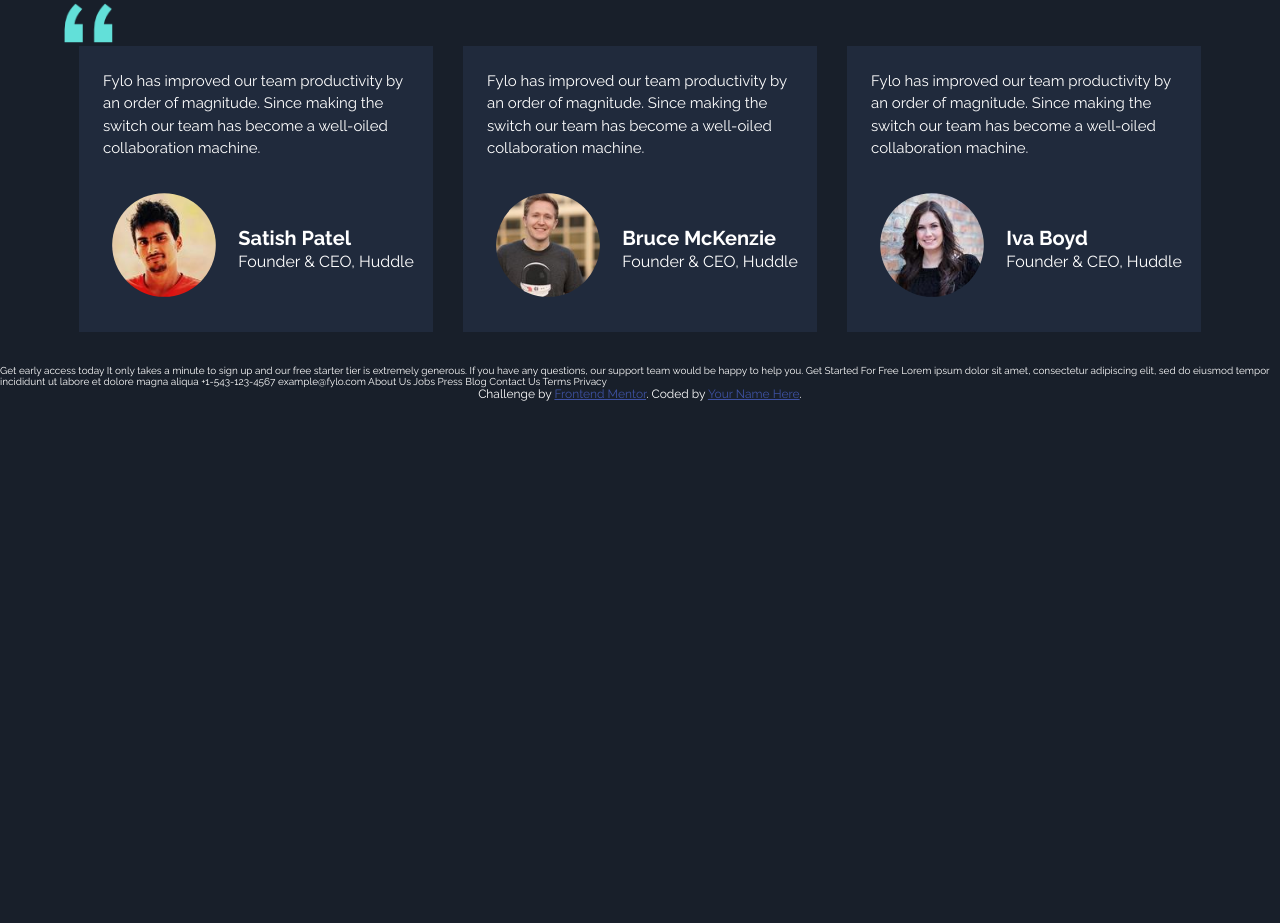
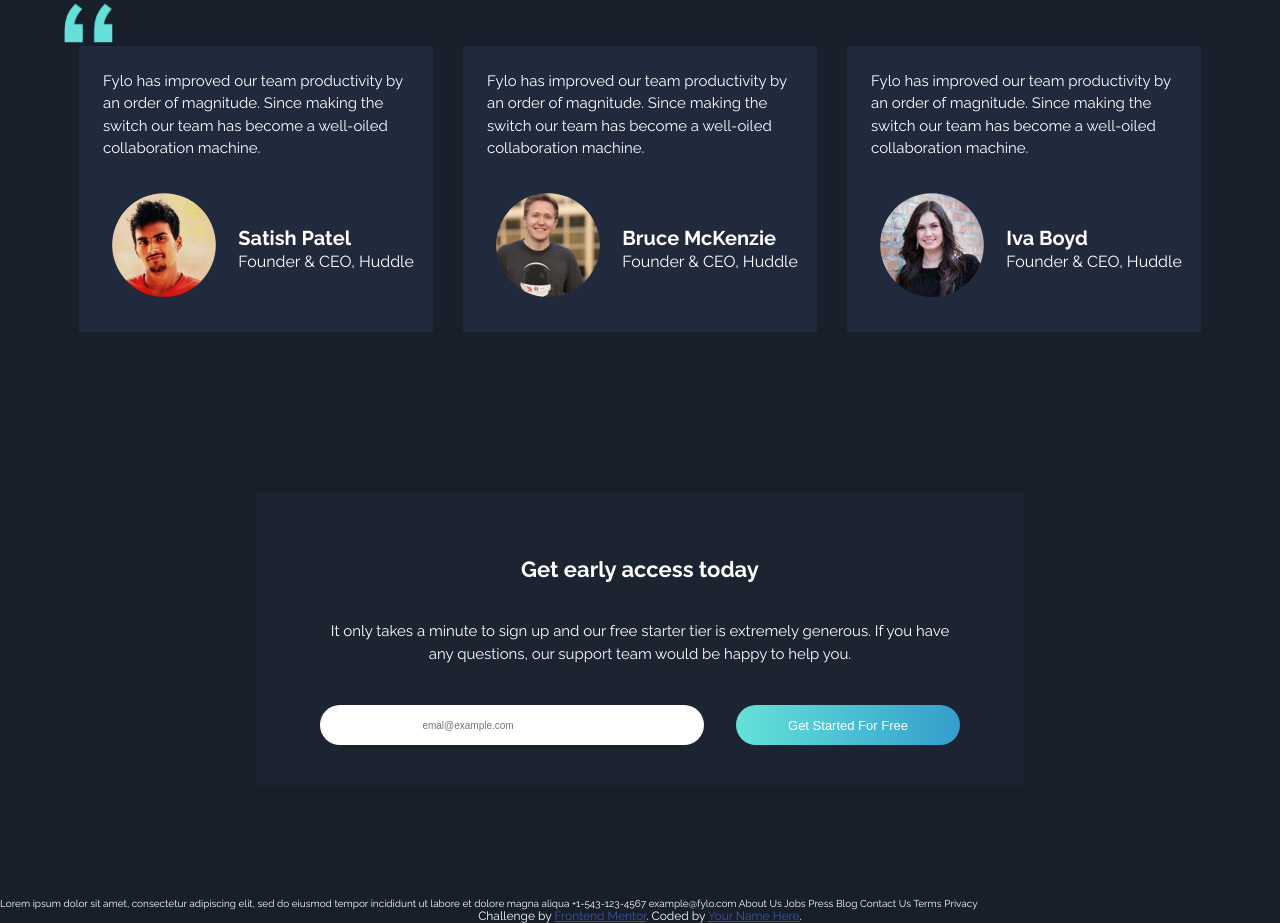
Before and after one commit to kartyszko/challenge1, a plain HTML site: page index.html in a window 1280 px wide. Shown: the part 2140-3063 px from the top of the page. Before the commit the page ends 2541 px from the top, so only its background shows below. Drawn offline with Linux system fonts and the light colour scheme.

Commit message:
add section contact

```diff
--- a/index.html
+++ b/index.html
@@ -101,17 +101,18 @@
       </div>
     </section>
 
+    <section class="contact">
+      <div class="contact">
+        <h1>Get early access today</h1>
+        <p>It only takes a minute to sign up and our free starter tier is extremely generous. If you have any questions, our support team would be happy to help you.</p>
+        <input type="email" placeholder="emal@example.com">
+        <button>Get Started For Free</button>
+      </div>
+    </section>
 </br>
 </br>
 </br>
 
-
-  Get early access today
-
-  It only takes a minute to sign up and our free starter tier is extremely generous. If you have any
-  questions, our support team would be happy to help you.
-
-  Get Started For Free
 
   Lorem ipsum dolor sit amet, consectetur adipiscing elit, sed do eiusmod tempor incididunt ut labore et
   dolore magna aliqua
--- a/style.css
+++ b/style.css
@@ -159,7 +159,6 @@ header button {
     margin: 5vw auto 0;
     background-image: linear-gradient(90deg, hsl(176, 68%, 64%), hsl(198, 60%, 50%));
     padding: 2vh 8vw;
-    text-decoration: none;
     color: hsl(0, 0%, 100%);
     font-size: 1.3em;
     border-radius: 25px;
@@ -372,6 +371,91 @@ section.comments div.comment div.person {
     }
 }
 
+/* section contact */
+section.contact {
+    margin: 20vh 10vw 10vh;
+}
+
+section.contact div.contact {
+    padding: 5vw 5vw 10vw;
+    background-color:hsl(217, 28%, 15%);
+    text-align: center;
+}
+section.contact div.contact h1 {
+    padding-bottom: 3vw;
+}
+
+section.contact div.contact p {
+    margin-bottom: 5vh;
+    line-height: 150%;
+}
+
+section.contact div.contact input[type=email] {
+    background-color: hsl(0, 0%, 100%);;
+    padding: 2vh 8vw;
+    margin: 0 auto 3vh;
+    color: black;
+    border-radius: 25px;
+    border: none;
+    font-size: 10px;
+    line-height: 13px;
+    width: 90%;
+    height: 5vh;
+}
+
+section.contact div.contact input[type=email]:focus {
+        outline: none;
+}
+
+section.contact div.contact button {
+    display: inline-block;
+    margin: 0 auto;
+    background-image: linear-gradient(90deg, hsl(176, 68%, 64%), hsl(198, 60%, 50%));
+    color: hsl(0, 0%, 100%);
+    font-size: 1.3em;
+    border-radius: 25px;
+    border: none;
+    width: 90%;
+    height: 5vh;
+}
+
+@media (min-width: 411px) {
+    section.contact div.contact h1 {
+        font-size: 1.8em;
+    }
+    section.contact div.contact p {
+        font-size: 1.3em;
+    }
+}
+
+@media (min-width: 768px) {
+    section.contact div.contact input[type=email] {
+        float: left;
+        width: 60%;
+    }
+    section.contact div.contact button {
+        float: right;
+        width: 35%;
+    }
+    section.contact div.contact h1 {
+        font-size: 2.2em;
+    }
+    section.contact div.contact p {
+        font-size: 1.5em;
+    }
+}
+
+@media (min-width: 1024px) {
+    section.contact {
+        margin-right: 20vw;
+        margin-left: 20vw;
+    }
+    section.contact div.contact {
+        padding-bottom: 10vh;
+    }
+}
+
+
 
 
 
```
